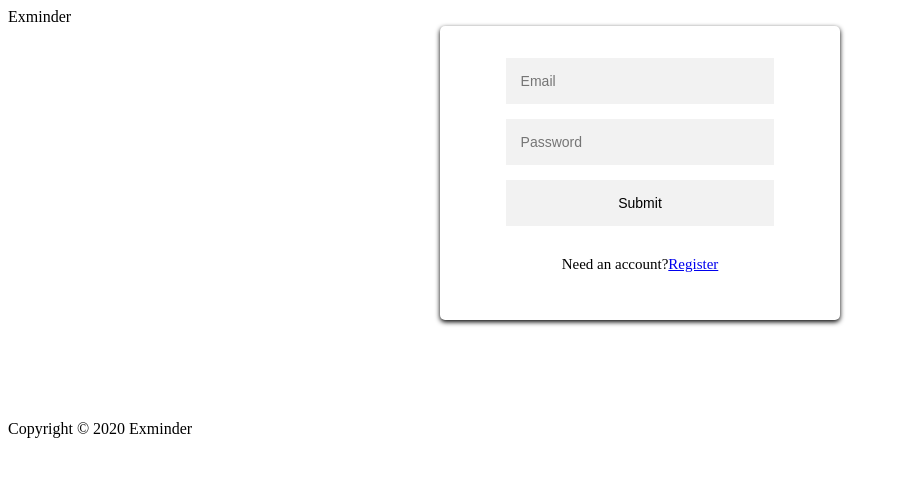
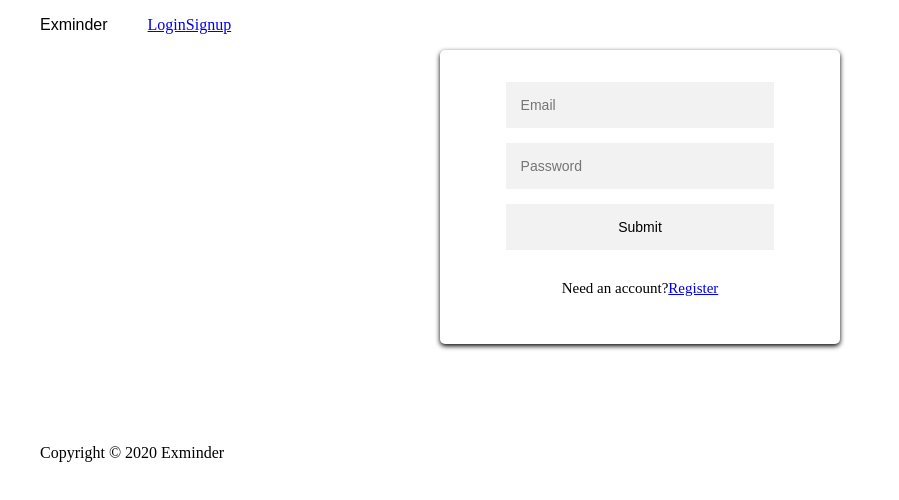
Before and after one commit to ZiluoH/Exminder, a React app in the folder frontend/: page / in a window 1280 px wide. Shown: the whole page, without its empty margins (0-899 px from the left). Built offline with nearby package versions, Linux system fonts and the light colour scheme.

Commit message:
Updata navbar

```diff
--- a/frontend/public/index.html
+++ b/frontend/public/index.html
@@ -9,7 +9,8 @@
 			name="description"
 			content="Web site created using create-react-app"
 		/>
-		<link rel="apple-touch-icon" href="%PUBLIC_URL%/logo192.png" />
+    <link rel="apple-touch-icon" href="%PUBLIC_URL%/logo192.png" />
+    <!-- <link rel="stylesheet" href="style.css"> -->
 		<!--
       manifest.json provides metadata used when your web app is installed on a
       user's mobile device or desktop. See https://developers.google.com/web/fundamentals/web-app-manifest/
--- /dev/null
+++ b/frontend/src/assets/main.css
@@ -0,0 +1,12 @@
+body{
+    margin: 0;
+}
+
+html, body{
+    overflow: hidden;
+}
+
+#root{
+    max-width: 1200px;
+    margin: auto;
+}
--- a/frontend/src/components/nav/navbar.css
+++ b/frontend/src/components/nav/navbar.css
@@ -1,21 +1,8 @@
-.NavBar {
-    display: flex;
-    flex-direction: row;
-    justify-content: space-between;
+.nav-header {
+  display: inline;
+  font-family: Arial, Helvetica, sans-serif;
 }
 
-.NavBar button {
-    height: 20px;
+.nav-link {
+  display: inline-block;
 }
-
-.Links1 {
-    width: 100px;
-    display: flex;
-    justify-content: space-between;
-}
-
-.Links2 {
-    width: 400px;
-    display: flex;
-    justify-content: space-between;
-}
--- a/frontend/src/components/nav/navbar.js
+++ b/frontend/src/components/nav/navbar.js
@@ -17,22 +17,29 @@ class NavBar extends React.Component {
   getLinks() {
     if (this.props.loggedIn) {
       return (
-				<div>
+        <ul className="nav-link">
           <Link to={'/tweets'}>All Tweets</Link>
           <Link to={'/profile'}>Profile</Link>
           <Link to={'/new_tweet'}>Write a Tweet</Link>
           <button onClick={this.logoutUser}>Logout</button>
-				</div>
+        </ul>
+      );
+    } else {
+      return (
+        <ul className="nav-link">
+          <Link to={'/login'}>Login</Link>
+          <Link to={'/signup'}>Signup</Link>
+        </ul>
       );
     }
   }
 
   render() {
     return (
-			<div>
-				<header>Exminder</header>
+      <nav>
+        <header className='nav-header'>Exminder</header>
         {this.getLinks()}
-			</div>
+      </nav>
     );
   }
 }
--- a/frontend/src/index.js
+++ b/frontend/src/index.js
@@ -3,6 +3,7 @@ import ReactDOM from 'react-dom';
 import Root from './components/root';
 import configureStore from './store/store';
 import jwt_decode from 'jwt-decode';
+import './assets/main.css'
 
 import { setAuthToken } from './util/session_api_util';
 import { logout } from './actions/session_actions';
```
Also changed, not shown: 3 other files. Lines whose indentation alone changed are shown as unchanged.
